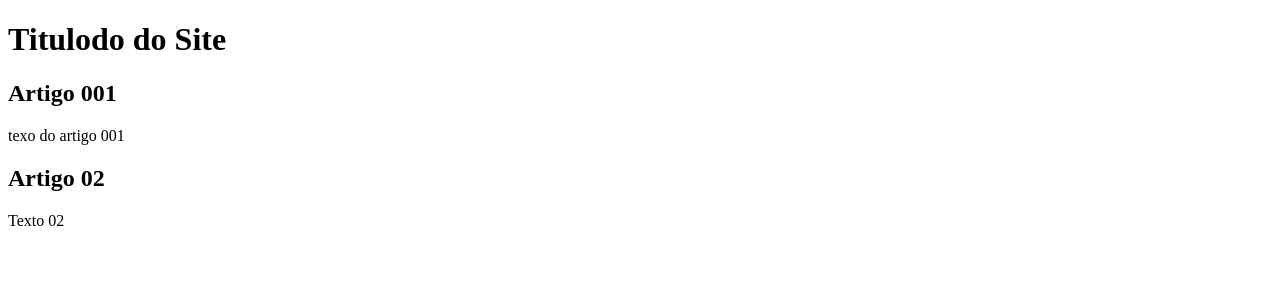
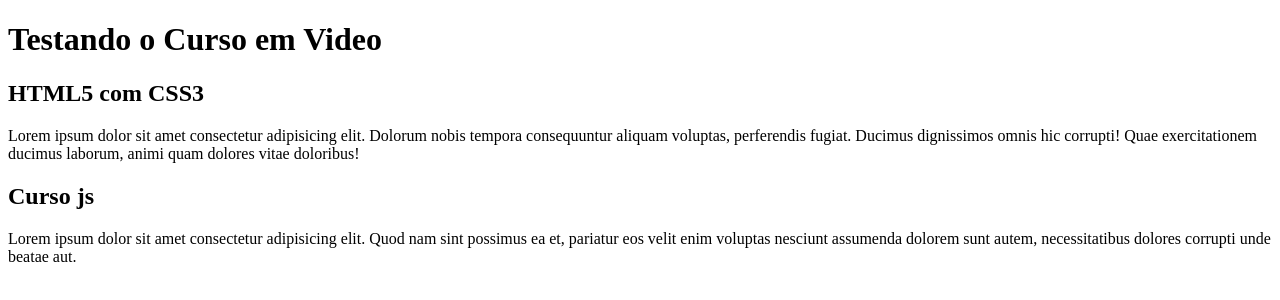
Before and after one commit to jonasoliveira01sist/projeto-site, a plain HTML site: page index.html in a window 1280 px wide. Drawn offline with Linux system fonts and the light colour scheme.

Commit message:
adicionando o conteúdo

```diff
--- a/index.html
+++ b/index.html
@@ -8,15 +8,18 @@
 </head>
 <body>
    <main>
-    <h1>Titulodo do Site</h1>
+    <head>
+        <h1>Testando o Curso em Video </h1>
+    </head>
+
     <article>
-        <h2>Artigo 001</h2>
-        <p>texo do artigo 001</p>
+        <h2>HTML5 com CSS3</h2>
+        <p>Lorem ipsum dolor sit amet consectetur adipisicing elit. Dolorum nobis tempora consequuntur aliquam voluptas, perferendis fugiat. Ducimus dignissimos omnis hic corrupti! Quae exercitationem ducimus laborum, animi quam dolores vitae doloribus!</p>
     </article>
 
     <article>
-        <h2>Artigo 02</h2>
-        <p>Texto 02</p>
+        <h2>Curso js</h2>
+        <p>Lorem ipsum dolor sit amet consectetur adipisicing elit. Quod nam sint possimus ea et, pariatur eos velit enim voluptas nesciunt assumenda dolorem sunt autem, necessitatibus dolores corrupti unde beatae aut.</p>
     </article>
    </main>
 
```
